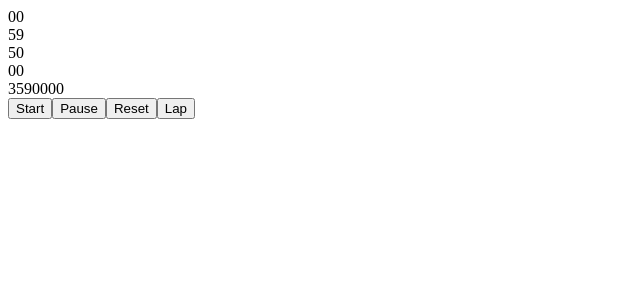
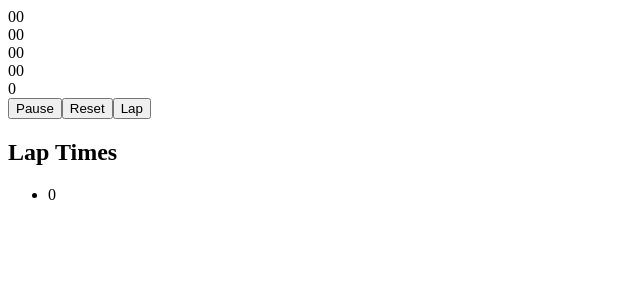
Before and after one commit to Shopify/eng-intern-assessment-react, a React app: page / in a window 1280 px wide. Both pictures are taken after a click on the button "Lap". Shown: the top 300 px of the page, without its empty margins (0-640 px from the left). Built offline with nearby package versions, Linux system fonts and the light colour scheme.

Commit message:
added lap function

```diff
--- a/src/StopWatch.tsx
+++ b/src/StopWatch.tsx
@@ -2,12 +2,8 @@ import React, { useEffect, useRef, useState } from 'react'
 
 export default function StopWatch() {
 
-    const [time, setTime] = useState(3590000);
-    const [now, setNow] = useState(0);
-    const [milliseconds, setMiliseconds] = useState(null);
-    const [seconds, setSeconds] = useState(null);
-    const [minutes, setMinutes] = useState(null);
-    const [hours, setHours] = useState(null);
+    const [elapsedTime, setElapsedTime] = useState(0);
+    const [startTime, setStartTime] = useState(0);
     const [laps, setLaps] = useState([]);
     const [active, setActive] = useState(false);
     const interval = useRef(null);
@@ -18,52 +14,47 @@ export default function StopWatch() {
 
 
     useEffect(() => {
-        let startTime = Date.now()
-        if(active){
-            setNow(Date.now() - time);
+        // Use Date object to get a more accurate time
+        if (active) {
+            //
+            setStartTime(Date.now() - elapsedTime);
             interval.current = setInterval(() => {
-                setTime(Date.now() - now);
+                setElapsedTime(Date.now() - startTime);
             }, 10)
-        }else {
+        } else {
             clearInterval(interval.current);
-          }
+        }
 
-          return () => clearInterval(interval.current);
-    })
+        return () => clearInterval(interval.current);
+    }, [active, elapsedTime, startTime])
 
     const pauseTimer = () => {
         setActive(false);
-        clearInterval(interval.current);
     }
 
     const clearTimer = () => {
         setActive(false);
-        setTime(0);
-        setNow(0);
-        clearInterval(interval.current);
+        setElapsedTime(0);
+        setStartTime(0);
         setLaps([]);
     }
 
     const lapTimer = () => {
-
+            setLaps(((prevLaps) => [...prevLaps, elapsedTime]));
+            console.log(laps);
     }
-    const elapsedTime = time - now;
 
     const formatTime = () => {
         // convert milisecond units to milisecond, second, minute and hour
         // pad 0 before each time unit if the calculated time unit is a single digit
-        let ms = Math.floor(time % 1000).toString().padStart(2, "0");
-        let s =  Math.floor((time / 1000) % 60).toString().padStart(2, "0");
-        let m =  Math.floor((time / 60000) % 60).toString().padStart(2, "0");
-        let h =  Math.floor((time / 3600000)).toString().padStart(2, "0");
-        /*setMiliseconds(ms);
-        setSeconds(s);
-        setMinutes(m);
-        setHours(h);*/
-       return {h, s, m, ms}
+        let ms = Math.floor(elapsedTime % 1000).toString().padStart(2, "0");
+        let s = Math.floor((elapsedTime / 1000) % 60).toString().padStart(2, "0");
+        let m = Math.floor((elapsedTime / 60000) % 60).toString().padStart(2, "0");
+        let h = Math.floor((elapsedTime / 3600000)).toString().padStart(2, "0");
+        return { h, s, m, ms }
     }
 
-    const {h, m, s, ms} = formatTime();
+    const { h, m, s, ms } = formatTime();
 
 
     return (
@@ -72,13 +63,24 @@ export default function StopWatch() {
             {m}<br></br>
             {s}<br></br>
             {ms}<br></br>
-            {time}
+            {elapsedTime}
             <div className="button-container">
-                <button onClick={startTimer}>Start</button>
-                <button onClick={pauseTimer}>Pause</button>
+                {active ?
+                <button onClick={startTimer}>Start</button> :
+                <button onClick={pauseTimer}>Pause</button>}
                 <button onClick={clearTimer}>Reset</button>
                 <button onClick={lapTimer}>Lap</button>
             </div>
+            {laps.length > 0 && (
+                <div>
+                    <h2>Lap Times</h2>
+                    <ul>
+                        {laps.map((lap, index) => (
+                            <li key={index}>{lap}</li>
+                        ))}
+                    </ul>
+                </div>
+            )}
         </div>
     )
 }
```
